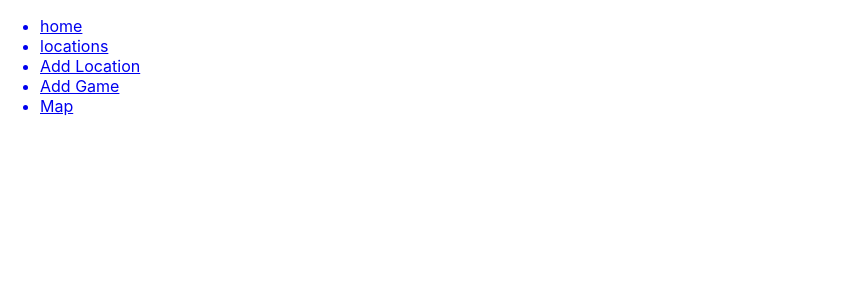
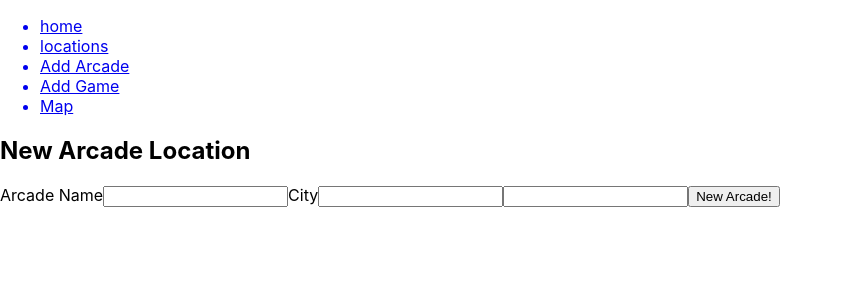
Before and after one commit to kbongco/Rhy-Finder-, a React (Create React App) app in the folder rhy-finder/: page /addarcade in a window 1280 px wide. Shown: the top 300 px of the page, without its empty margins (0-842 px from the left). Built offline with nearby package versions, Linux system fonts and the light colour scheme.

Commit message:
added files to add items in, added sources that helped, added Routes

```diff
--- /dev/null
+++ b/rhy-finder/src/AddArcade.js
@@ -0,0 +1,60 @@
+import React, { useState } from "react";
+import axios from "axios";
+
+//ArcadeName, City, State
+export default function AddArcade(props) {
+  const [ArcadeName, updateArcadeName] = useState("");
+  const [City, updateCity] = useState("");
+  const [State, updateState] = useState("");
+
+  console.log(props);
+
+  const handleSubmit = async (e) => {
+    e.preventDefault();
+    const newArcade = await axios.post(
+      "https://api.airtable.com/v0/app7jwOkPMaOOh53m/Table%201",
+      {
+        fields: {
+          ArcadeName: ArcadeName,
+          City: City,
+          State: State,
+        },
+      },
+      {
+        headers: {
+          Authorization: `Bearer ${process.env.REACT_APP_AIRTABLE_KEY}`,
+          "Content-Type": "application/json",
+        },
+      }
+    );
+  };
+
+  return (
+    <form onSubmit={handleSubmit}>
+      <h2>New Arcade Location </h2>
+      <label htmlFor="ArcadeName">Arcade Name</label>
+      <input
+        type="text"
+        id="Arcadename"
+        onChange={(e) => updateArcadeName(e.target.value)}
+        value={ArcadeName}
+      />
+      <label htmlFor="City">City</label>
+      <input
+        type="text"
+        id="City"
+        onChange={(e) => updateCity(e.target.value)}
+        value={City}
+      />
+      <label htmlFor="State">
+        <input
+          type="text"
+          id="State"
+          onChange={(e) => updateState(e.target.value)}
+          value={State}
+        />
+      </label>
+      <input type="submit" value="New Arcade!" />
+    </form>
+  );
+}
--- a/rhy-finder/src/App.js
+++ b/rhy-finder/src/App.js
@@ -1,25 +1,28 @@
-import React from 'react';
-import { Route } from 'react-router-dom'
-import logo from './logo.svg';
-import './App.css';
-import Navigation from './Navigation'
-import Locations from './Locations'
-import Home from './Home'
+import React from "react";
+import { Route } from "react-router-dom";
+import logo from "./logo.svg";
+import "./App.css";
+import Navigation from "./Navigation";
+import Locations from "./Locations";
+import AddArcade from "./AddArcade"
+import Home from "./Home";
 
 function App() {
   return (
     <>
-
       <Navigation />
 
-      <Route path='/' exact>
-        <Home/>
+      <Route path="/" exact>
+        <Home />
       </Route>
 
-        <Route path='/locations' exact>
-        <Locations/>
+      <Route path="/locations" exact>
+        <Locations />
       </Route>
 
+      <Route path='/addarcade'>
+        <AddArcade />
+      </Route>
     </>
   );
 }
--- a/rhy-finder/src/Locations.js
+++ b/rhy-finder/src/Locations.js
@@ -2,11 +2,12 @@ import React, { useState, useEffect } from 'react';
 import { useTable } from 'react-table'
 import axios from 'axios'
 
-export default function Location() {
-  const [arcades, updateArcades] = useState([])
-  const [fetchLocations, updateFetchLocations] = useState(false)
+//ArcadeName, City, State
+export default function Locations() {
+  const [arcades, updateArcades] = useState({})
 
-  const testKey =
+
+
   useEffect(() => {
     const arcadeSummon = async () => {
       const arcade = await axios("https://api.airtable.com/v0/app7jwOkPMaOOh53m/Table%201?maxRecords=3&view=Grid%20view",
@@ -15,26 +16,42 @@ export default function Location() {
           'Authorization': `Bearer ${process.env.REACT_APP_AIRTABLE_KEY}`
         }
         })
-      console.log(arcade)
+      console.log(arcade.data.records[0].fields.City)
 
     }
     arcadeSummon()
   }, [])
+
   return (
-    <table>
+    <div>
+      {/* <h1>Locations and Such </h1>
+      {arcades.map(arcadeinfo => <div>
+        <h2>{arcadeinfo.data.records.field.ArcadeName}</h2>)
+        <h3>{arcadeinfo.data.records.field.City}</h3>
+        <p>{arcadeinfo.data.records.field.State}</p>
+        </div>)} */}
+
+
+
+
+
+    {/* <table>
     <thead>
       <tr>
           <th>Arcade Name</th>
           <th>City</th>
           <th>State</th>
-          <th>Rhythm Games</th>
       </tr>
     </thead>
     <tbody>
       <tr>
-        <td></td>
+        <td>asdasdds</td>
+      </tr>
+      <tr>
+        <td>asdasdds</td>
       </tr>
     </tbody>
-  </table>
+      </table> */}
+      </div>
   )
 }
--- a/rhy-finder/src/Navigation.js
+++ b/rhy-finder/src/Navigation.js
@@ -1,26 +1,31 @@
-import React from 'react';
-import { Route,Link } from 'react-router-dom'
-import styled from 'styled-components'
+import React from "react";
+import { Route, Link } from "react-router-dom";
+import styled from "styled-components";
 // import './Navigation.css'
-
-
 
 //Creating Linked Nav Bar
 export default function Navigation() {
   return (
-    <div class='navigation-bar'>
+    <div class="navigation-bar">
       <nav>
-
         <ul className="navigation">
-          <Link className='home' to='/' exact><li className='links'>home</li></Link>
-        <Link className='locations' to={'/locations'} exact ><li className='locations'>locations</li></Link>
-          <Link className='addlocation' to='/addlocation'><li className='add-location'>Add Location</li></Link>
-          <Link className='addgame' to='/addgame'><li className='add-game'>Add Game</li></Link>
-          <Link className='view-map' to='/map'><li className='view-map'>Map</li></Link>
+          <Link className="home" to="/" exact>
+            <li className="links">home</li>
+          </Link>
+          <Link className="locations" to={"/locations"} exact>
+            <li className="locations">locations</li>
+          </Link>
+          <Link className="addlocation" to={"/addarcade"}>
+            <li className="add-arcade">Add Arcade</li>
+          </Link>
+          <Link className="addgame" to="/addgame">
+            <li className="add-game">Add Game</li>
+          </Link>
+          <Link className="view-map" to="/map">
+            <li className="view-map">Map</li>
+          </Link>
         </ul>
       </nav>
     </div>
-  )
-
-
+  );
 }
```
Also changed, not shown: rhy-finder/src/AddGame.js (added, +7 -0 lines), rhy-finder/sources.txt.
